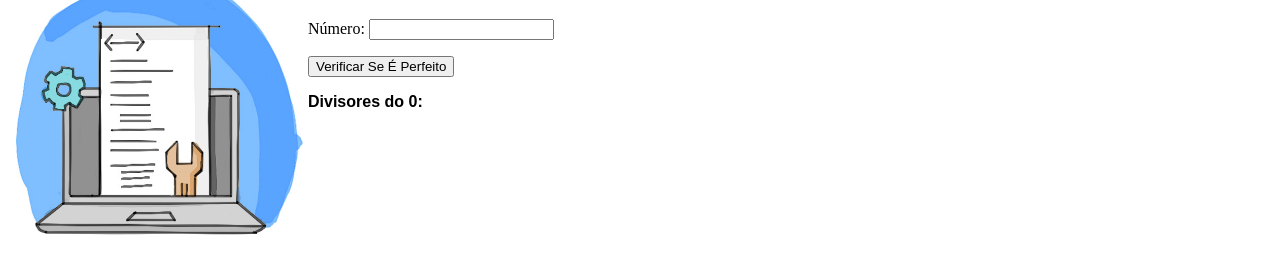
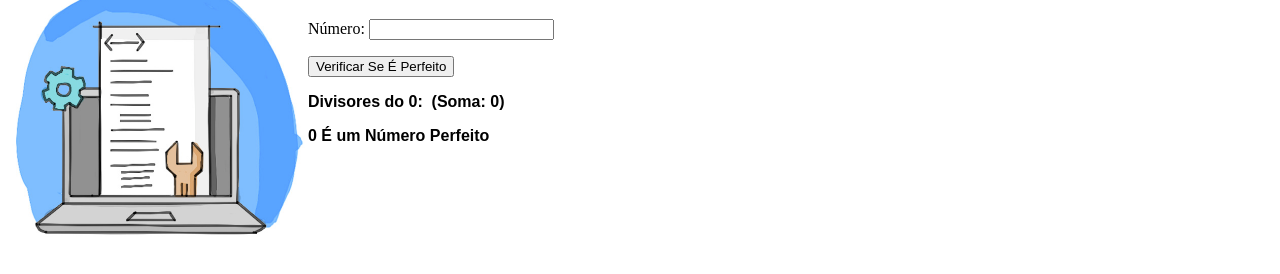
Before and after one commit to santos-joao07/santos-joao07.github.io, a plain HTML site: page AULA-14/ATIVIDADE-09/numerosPerfeitos.html in a window 1280 px wide. Both pictures are taken after a click on the button "Verificar Se É Perfeito". Shown: the part 64-338 px from the top of the page. Drawn offline with Linux system fonts and the light colour scheme.

Commit message:
alteração

```diff
--- a/AULA-14/ATIVIDADE-09/numerosPerfeitos.html
+++ b/AULA-14/ATIVIDADE-09/numerosPerfeitos.html
@@ -16,7 +16,7 @@
     </p>
     <input type="button" value="Verificar Se É Perfeito" id="btMostrar">
     <pre id="outNumero"></pre>
-    <pre id="outSoma"></pre>
+    <pre id="outResultado"></pre>
     <script src="numerosPerfeitos.js"></script>
 </body>
 
--- a/AULA-14/ATIVIDADE-09/numerosPerfeitos.js
+++ b/AULA-14/ATIVIDADE-09/numerosPerfeitos.js
@@ -1,12 +1,15 @@
 function verificaNumeroPerfeito() {
     var inNumero = document.getElementById('inNumero')
     var outNumero = document.getElementById('outNumero')
-    var outSoma = document.getElementById('outSoma')
+    var outResultado = document.getElementById('outResultado')
 
     var numero = Number(inNumero.value)
     var resposta = "Divisores do " + numero + ": "
-    let metade = numero / 2
-    let aux = 1
+    var resultado = ""
+    var metade = numero / 2
+    var soma = 0
+    var aux = 1
+
 
 
     if (isNaN(numero)) {
@@ -19,11 +22,19 @@ function verificaNumeroPerfeito() {
             soma = soma + aux
             resposta =  resposta + aux + ","
         }
+
         aux++
     }
 
-    outNumero.textContent = resposta
-    outSoma.textContent = soma
+
+    if(soma == numero) {
+        resultado = numero + " É um Número Perfeito"
+    } else {
+        resultado = numero + " Não É um Número Perfeito"
+    }
+
+    outNumero.textContent = resposta + " (Soma: " + soma + ")"
+    outResultado.textContent = resultado
 }
 
 
```
Also changed, not shown: AULA-14/ATIVIDADE-10/index.html (+5 -4 lines).
